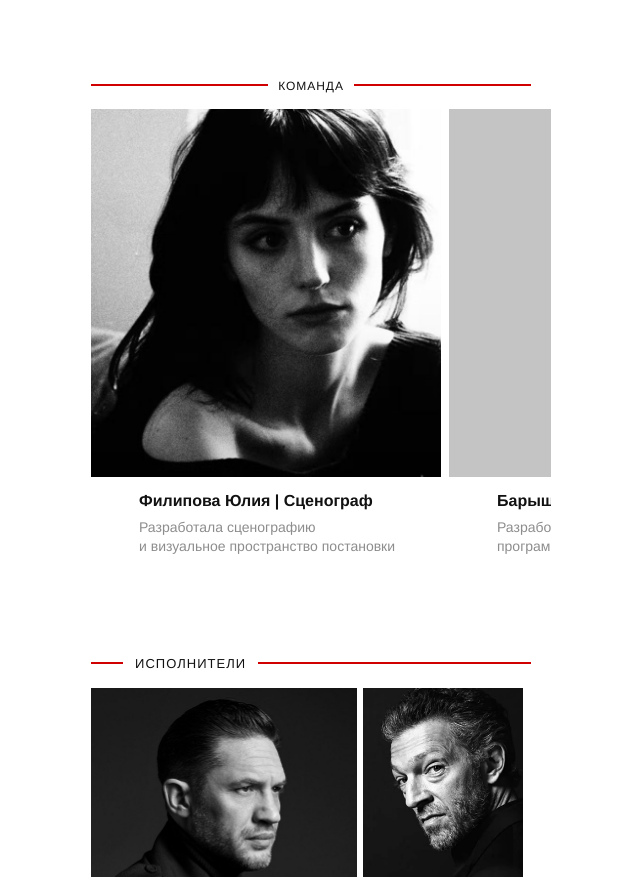
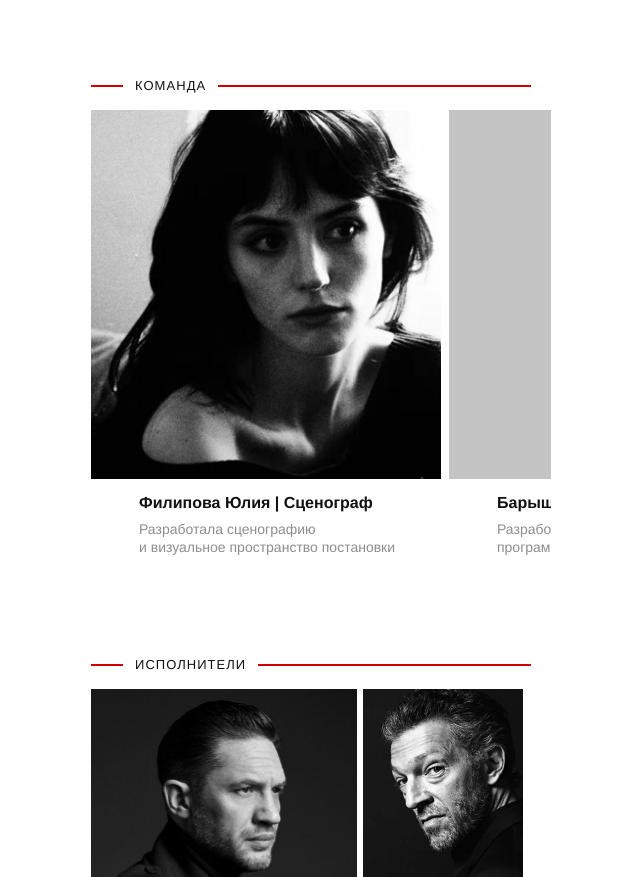
Before and after one commit to rufik-pufik/programm_afisha, a website: page index.html in a window 1280 px wide. Shown: the part 3008-3885 px from the top of the page, without its empty margins (329-969 px from the left). Drawn offline with nearby package versions, Linux system fonts and the light colour scheme.

Commit message:
Align crew section heading with other sections

```diff
--- a/scss/blocks/_crew.scss
+++ b/scss/blocks/_crew.scss
@@ -10,17 +10,24 @@
   padding-right: $side;
 }
 
-.crew__line::before,
+.crew__line::before {
+  content: "";
+  width: 32px;
+  height: 2px;
+  background: $color-red;
+  flex-shrink: 0;
+}
+
 .crew__line::after {
   content: "";
-  flex: 1;
+  flex-grow: 1;
   height: 2px;
   background: $color-red;
 }
 
 .crew__title {
-  padding: 0 10px;
-  font-size: 12px;
+  padding: 0 12px;
+  font-size: 13px;
   font-weight: 400;
   letter-spacing: 0.08em;
   text-transform: uppercase;
```
Also changed, not shown: css/style.css.
